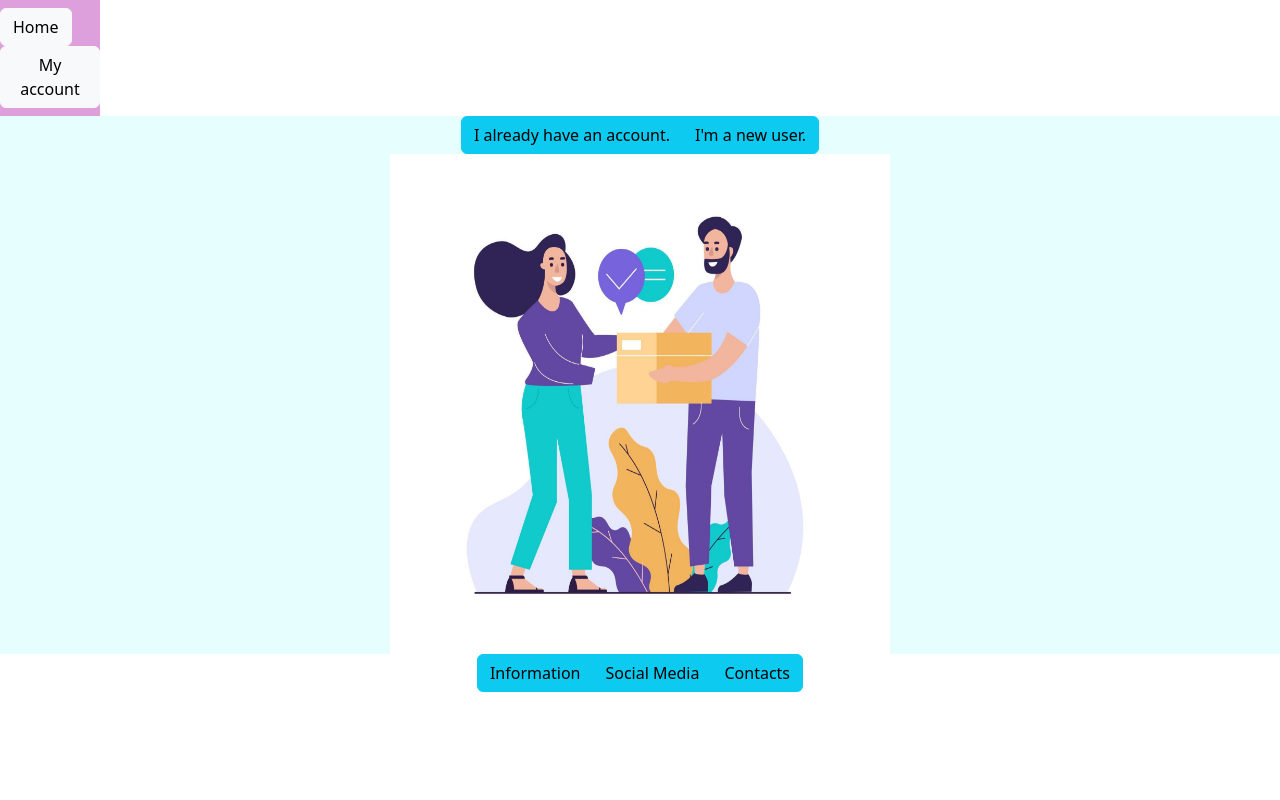
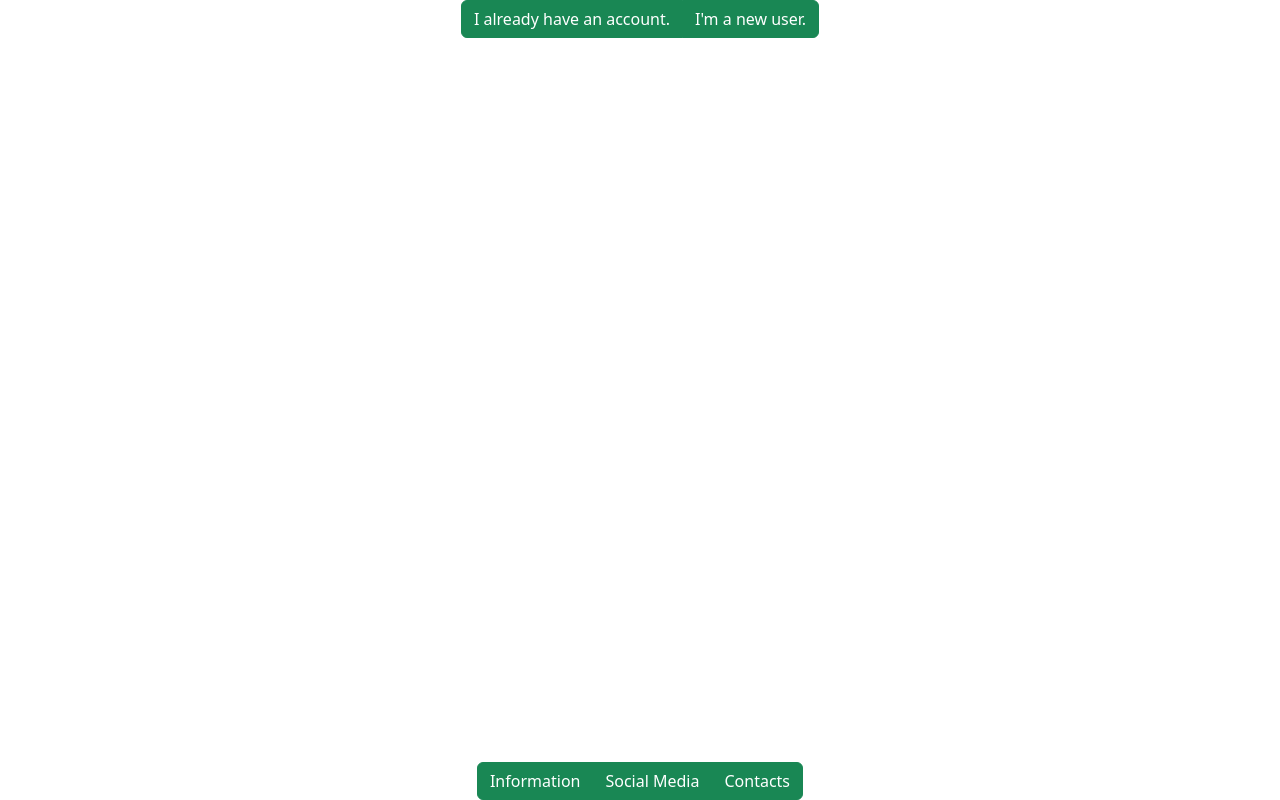
Before and after one commit to CodingMika/my_own_project_frontend, a React (Create React App) app: page / in a window 1280 px wide. Built offline with nearby package versions, Linux system fonts and the light colour scheme.

Commit message:
send data

```diff
--- a/package.json
+++ b/package.json
@@ -7,6 +7,7 @@
     "@testing-library/react": "^13.3.0",
     "@testing-library/user-event": "^13.5.0",
     "bootstrap": "^5.2.0",
+    "http-proxy-middleware": "^2.0.6",
     "react": "^18.2.0",
     "react-bootstrap": "^2.5.0",
     "react-dom": "^18.2.0",
--- a/src/components/footer/footer.css
+++ b/src/components/footer/footer.css
@@ -1,3 +1,7 @@
 .footer {
   text-align: center;
+  position: absolute;
+  left: 0;
+  bottom: 0;
+  right: 0;
 }
--- a/src/components/footer/footer.js
+++ b/src/components/footer/footer.js
@@ -4,14 +4,14 @@ import "./footer.css";
 function Footer(props) {
   return (
     <div className="footer">
-      <ButtonGroup aria-label="Footer">
-        <Button href="/information" variant="info">
+      <ButtonGroup>
+        <Button href="/information" variant="success">
           Information
         </Button>
-        <Button href="/social-media" variant="info">
+        <Button href="/social-media" variant="success">
           Social Media
         </Button>
-        <Button href="/contacts" variant="info">
+        <Button href="/contacts" variant="success">
           Contacts
         </Button>
       </ButtonGroup>
--- a/src/components/header/header.css
+++ b/src/components/header/header.css
@@ -1,10 +1,3 @@
-.navbar {
-  display: block;
-  width: 100px;
-  box-sizing: border-box;
-  background-color: #dda0dd;
+.header {
+  text-align: center;
 }
-
-Link {
-  text-decoration: none;
-}
--- a/src/components/header/header.js
+++ b/src/components/header/header.js
@@ -1,16 +1,17 @@
-import { Button } from "react-bootstrap";
+import { Button, ButtonGroup } from "react-bootstrap";
 import "./header.css";
 
 function Header(props) {
   return (
-    <div className="navbar">
-      <Button href="/" variant="light">
-        Home
-      </Button>
-      <br />
-      <Button href="/account" variant="light">
-        My account
-      </Button>
+    <div className="header">
+      <ButtonGroup>
+        <Button href="/sign-in" variant="success">
+          I already have an account.
+        </Button>
+        <Button href="/sign-up" variant="success">
+          I'm a new user.
+        </Button>
+      </ButtonGroup>
     </div>
   );
 }
--- a/src/index.css
+++ b/src/index.css
@@ -1,13 +1,19 @@
+html,
+body {
+  height: 100%;
+  width: 100%;
+}
+
 body {
   margin: 0;
-  font-family: -apple-system, BlinkMacSystemFont, 'Segoe UI', 'Roboto', 'Oxygen',
-    'Ubuntu', 'Cantarell', 'Fira Sans', 'Droid Sans', 'Helvetica Neue',
+  font-family: -apple-system, BlinkMacSystemFont, "Segoe UI", "Roboto", "Oxygen",
+    "Ubuntu", "Cantarell", "Fira Sans", "Droid Sans", "Helvetica Neue",
     sans-serif;
   -webkit-font-smoothing: antialiased;
   -moz-osx-font-smoothing: grayscale;
 }
 
 code {
-  font-family: source-code-pro, Menlo, Monaco, Consolas, 'Courier New',
+  font-family: source-code-pro, Menlo, Monaco, Consolas, "Courier New",
     monospace;
 }
--- a/src/pages/home/home.css
+++ b/src/pages/home/home.css
@@ -1,13 +1,7 @@
 .homepage {
-  background-color: #e7feff;
-  text-decoration: none;
-  text-align: center;
+  display: flex;
+  background-color: #b4e197;
+  background-size: cover;
+  width: 100%;
+  height: 100%;
 }
-
-.homeimage {
-  height: 500px;
-  width: 500px;
-  display: block;
-  margin-left: auto;
-  margin-right: auto;
-}
--- a/src/pages/home/home.js
+++ b/src/pages/home/home.js
@@ -1,22 +1,11 @@
+import { useState } from "react";
 import "./home.css";
-import giver from "./giver.jpg";
-import { Button, ButtonGroup } from "react-bootstrap";
 
 function HomePage(props) {
-  return (
-    <div className="homepage">
-      <ButtonGroup>
-        <Button href="/sign-in" variant="info">
-          I already have an account.
-        </Button>
-        <Button href="/sign-up" variant="info">
-          I'm a new user.
-        </Button>
-      </ButtonGroup>
+  const [addList, setAddList] = useState();
+  const [selectedCategory, setSelectedCategory] = useState();
 
-      <img src={giver} alt="giver" className="homeimage" />
-    </div>
-  );
+  return <div className="home-page"></div>;
 }
 
 export default HomePage;
--- a/src/pages/registration/registration.js
+++ b/src/pages/registration/registration.js
@@ -24,20 +24,24 @@ function RegistrationPage(props) {
   };
 
   const handleValidation = (event) => {
+    let isValid = true;
     event.preventDefault();
     if (name.value.length < 1 || name.value.length > 10) {
+      isValid = false;
       setName({
         value: name.value,
         error: "Your name should be min 1 letter and max 10 letters.",
       });
     }
     if (email.value == "") {
+      isValid = false;
       setEmail({
         value: email.value,
         error: "Please, provide your email.",
       });
     }
     if (password.value.length < 6 || password.value.length > 12) {
+      isValid = false;
       setPassword({
         value: password.value,
         error: "Please enter a password that contains from 6 to 12 characters.",
@@ -45,6 +49,7 @@ function RegistrationPage(props) {
     } else {
       const regex = /(?=.*[0-9])(?=.*[A-Z])(?=.*[a-z])(?=.*[^A-Za-z0-9]).*/;
       if (!regex.test(password.value)) {
+        isValid = false;
         setPassword({
           value: password.value,
           error:
@@ -53,12 +58,15 @@ function RegistrationPage(props) {
       }
     }
     if (password.value != confirmPassword.value) {
+      isValid = false;
       setConfirmPassword({
         value: confirmPassword.value,
         error: "These passwords must be the same.",
       });
     }
-    return false;
+    if (isValid) {
+      submitForm(name.value, email.value, password.value);
+    }
   };
 
   return (
@@ -69,19 +77,23 @@ function RegistrationPage(props) {
         <div>
           <br />
           <lable>Name: </lable>
-          <input type="text" onChange={handleNameChange} />
+          <input name="name" type="text" onChange={handleNameChange} />
           {name.error}
         </div>
         <div>
           <br />
           <lable>Email: </lable>
-          <input type="email" onChange={handleEmailChange} />
+          <input name="email" type="email" onChange={handleEmailChange} />
           {email.error}
         </div>
         <div>
           <br />
           <lable>Password: </lable>
-          <input type="password" onChange={handlePasswordChange} />
+          <input
+            name="password"
+            type="password"
+            onChange={handlePasswordChange}
+          />
           {password.error}
         </div>
         <div>
@@ -97,4 +109,28 @@ function RegistrationPage(props) {
   );
 }
 
+function submitForm(name, email, password) {
+  const requestOptions = {
+    method: "POST",
+    headers: { "Content-Type": "application/json" },
+    body: JSON.stringify({
+      name: name,
+      email: email,
+      password: password,
+    }),
+  };
+  fetch("/api/registration", requestOptions)
+    .then(async (response) => {
+      const data = await response.json();
+      if (!response.ok) {
+        console.log(response);
+        return Promise.reject(response.status);
+      }
+      console.log("Success!");
+    })
+    .catch((error) => {
+      console.error("Error!", error);
+    });
+}
+
 export default RegistrationPage;
```
Also changed, not shown: src/components/add/add.js (added, +16 -0 lines), src/setupProxy.js (added, +11 -0 lines), src/components/add/add.css (added), 1 other file (tests, documents, lock files or other folders).
